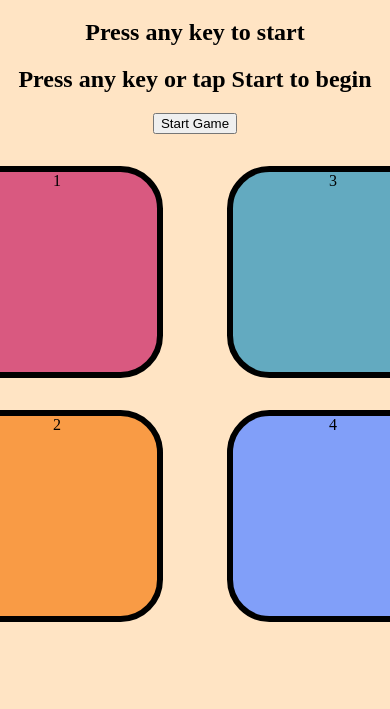
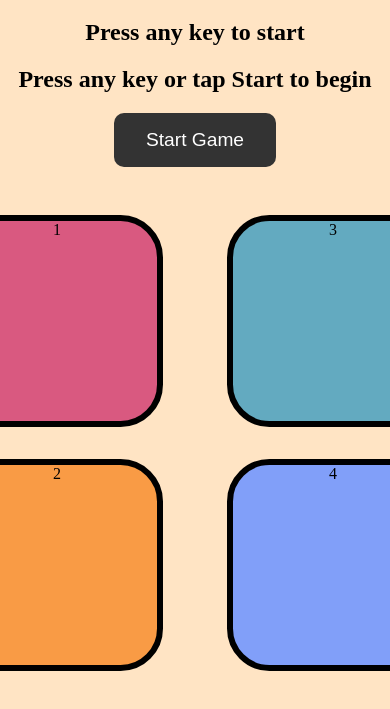
Before and after one commit to Panchakshari-matada/simon-says-game, a plain HTML site: page index.html in a window 390 px wide. Shown: the part 61-770 px from the top of the page. Drawn offline with Linux system fonts and the light colour scheme.

Commit message:
Update style.css
Added mobile support with Start Game button

```diff
--- a/style.css
+++ b/style.css
@@ -39,3 +39,15 @@ body {
 .userflash {
     background-color: rgb(113, 247, 113);
 }
+#start-btn {
+    padding: 1rem 2rem;
+    font-size: 1.2rem;
+    margin-bottom: 1rem;
+    cursor: pointer;
+    border: none;
+    color: white;
+    border-radius: 10px;
+}
+#start-btn {
+    background-color: #333;
+}
```
